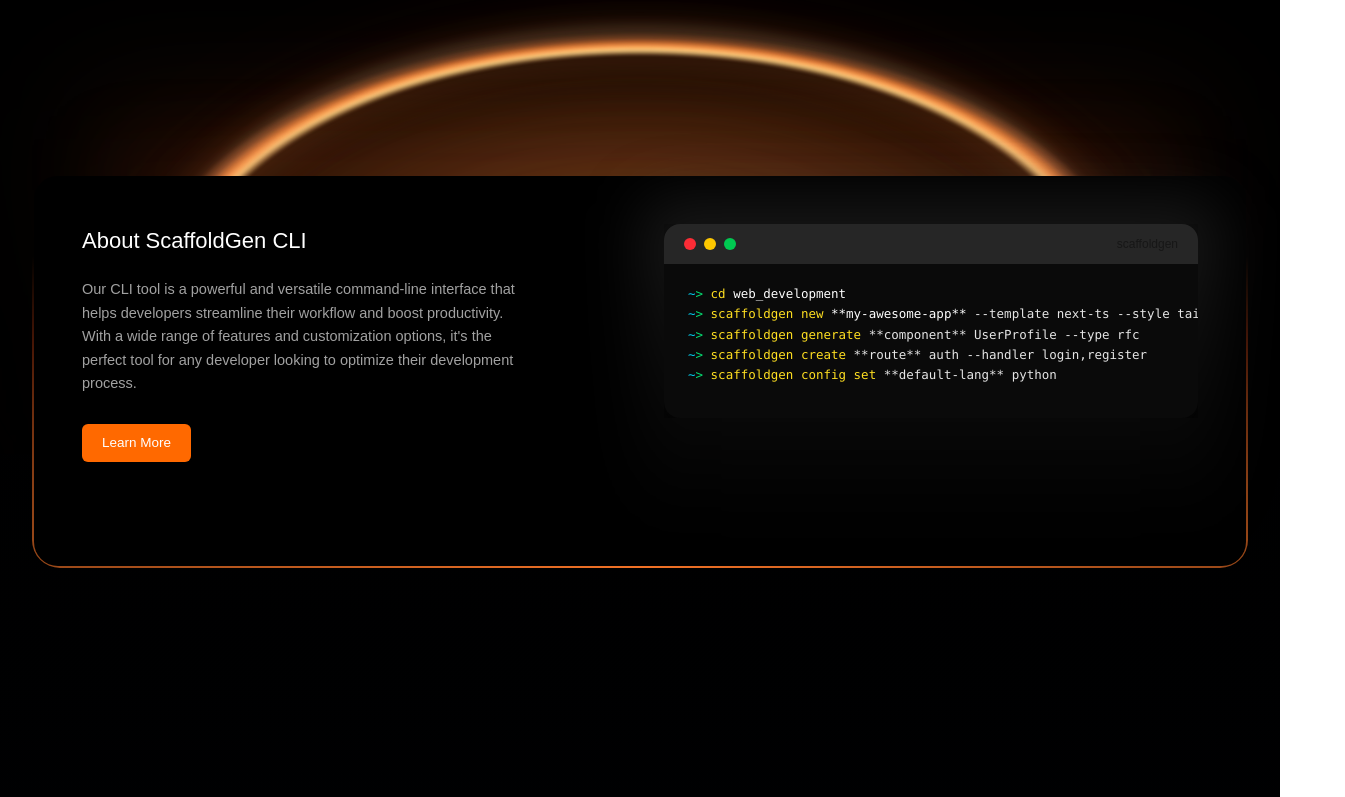
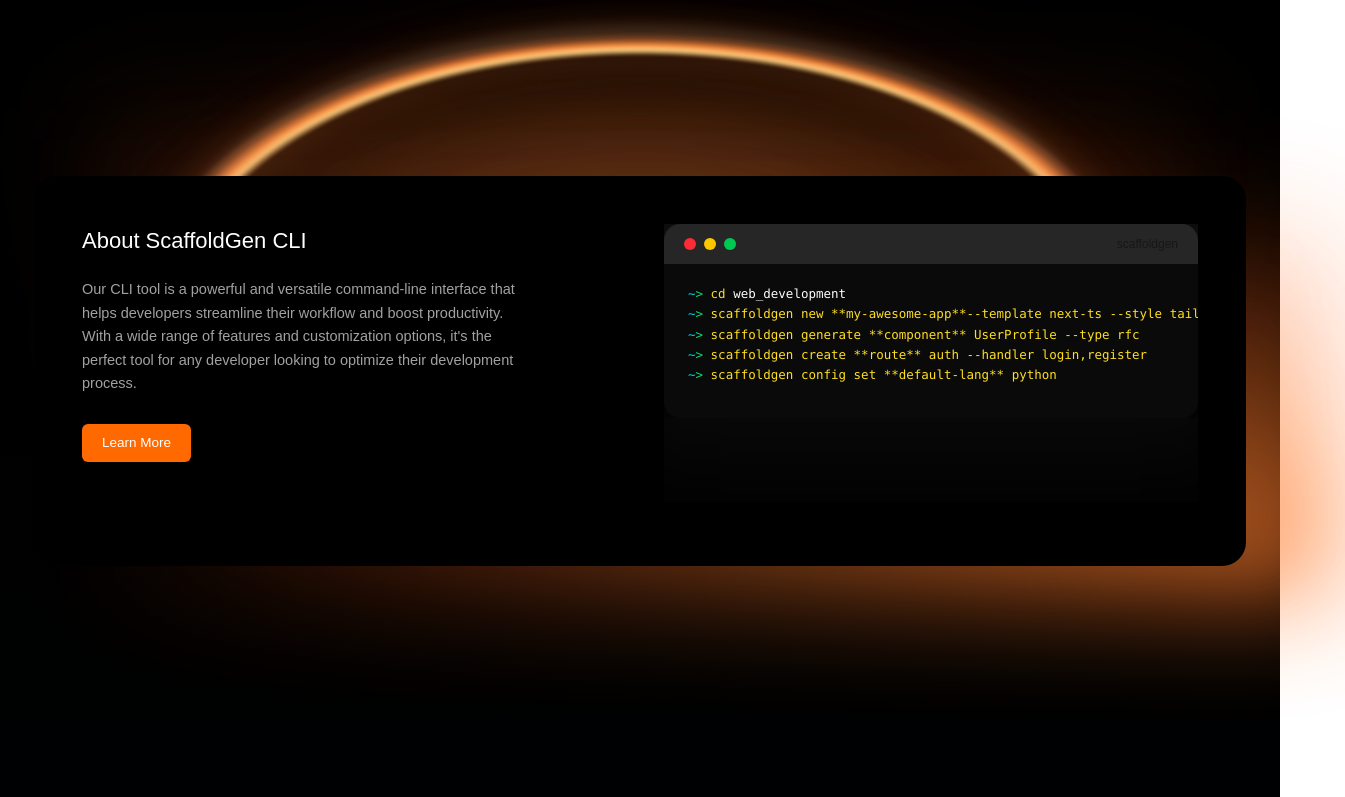
Before and after one commit to Anish-2005/ScaffoldGen, a Next.js app: page / in a window 1280 px wide. Shown: the part 411-1208 px from the top of the page, 1345 px wide, since content can reach past the window. Built offline with nearby package versions, Linux system fonts and the light colour scheme.

Commit message:
Update AboutSection.tsx

```diff
--- a/app/components/AboutSection.tsx
+++ b/app/components/AboutSection.tsx
@@ -9,15 +9,32 @@ export default function AboutSection() {
           <div className="mx-auto max-w-7xl px-4 sm:px-6 lg:px-8">
 
             {/* ORANGE GLOW SHELL */}
-            <div className="relative rounded-[20px] md:rounded-[24px] lg:rounded-[28px] p-[2px]">
-              <div
-                className="absolute inset-0 rounded-[20px] md:rounded-[24px] lg:rounded-[28px]"
-                style={{
-                  background:
-                    "radial-gradient(130% 130% at 50% 100%, rgba(255,120,40,0.95) 0%, rgba(255,120,40,0.6) 38%, rgba(255,80,20,0.28) 58%, transparent 72%)",
-                  filter: "blur(20px) md:blur(32px) lg:blur(42px)",
-                }}
-              />
+       <div className="relative rounded-[20px] md:rounded-[24px] lg:rounded-[28px] p-[2px]">
+
+  {/* PRIMARY GLOW */}
+  <div
+    className="
+      absolute inset-[-8%]
+      rounded-[28px]
+      bg-[radial-gradient(ellipse_at_bottom_right,rgba(255,120,40,0.85)_0%,rgba(255,120,40,0.45)_30%,rgba(255,90,20,0.25)_48%,transparent_65%)]
+      blur-[40px]
+      md:blur-[48px]
+      lg:blur-[56px]
+      opacity-90
+    "
+  />
+
+  {/* SOFT EDGE BOOST (very subtle) */}
+  <div
+    className="
+      absolute inset-[-4%]
+      rounded-[26px]
+      bg-[radial-gradient(ellipse_at_bottom_right,rgba(255,140,60,0.25)_0%,transparent_60%)]
+      blur-[22px]
+      opacity-60
+    "
+  />
+
 
               {/* MAIN FLOATING CARD */}
               <div className="relative rounded-[16px] md:rounded-[20px] lg:rounded-[24px] bg-black px-5 pt-6 pb-8 sm:px-7 sm:pt-8 sm:pb-10 md:px-10 md:pt-10 md:pb-12 lg:px-12 lg:pt-12 lg:pb-16">
@@ -29,7 +46,7 @@ export default function AboutSection() {
                       About ScaffoldGen CLI
                     </h3>
 
-                    <p className="mt-4 md:mt-5 max-w-full md:max-w-md text-sm md:text-[13.5px] lg:text-[14px] xl:text-[14.5px] leading-relaxed text-neutral-400">
+                    <p className="mt-4 md:mt-5 px-4 py-2 md:px-0 md:py-0 max-w-full md:max-w-md text-sm md:text-[13.5px] lg:text-[14px] xl:text-[14.5px] leading-relaxed text-neutral-400">
                       Our CLI tool is a powerful and versatile command-line interface that
                       helps developers streamline their workflow and boost productivity.
                       With a wide range of features and customization options, it's the
@@ -46,10 +63,10 @@ export default function AboutSection() {
                   </div>
 
                   {/* TERMINAL AREA */}
-                  <div className="relative lg:order-2">
+                  <div className="relative px-4 py-2 md:px-0 md:py-0 overflow-hidden lg:order-2">
 
                     {/* GREY DEPTH GLOW */}
-                    <div className="absolute -inset-x-3 -inset-y-3 sm:-inset-x-4 sm:-inset-y-4 md:-inset-x-5 md:-inset-y-5 lg:-inset-x-6 lg:-inset-y-6 rounded-xl md:rounded-2xl lg:rounded-3xl bg-gradient-to-b from-neutral-700/40 via-neutral-800/30 to-transparent blur-[16px] md:blur-[22px] lg:blur-[26px] xl:blur-[30px]" />
+                    <div className="absolute -inset-x-2 -inset-y-2 sm:-inset-x-3 sm:-inset-y-3 md:-inset-x-4 md:-inset-y-4 lg:-inset-x-5 lg:-inset-y-5 xl:-inset-x-6 xl:-inset-y-6 rounded-xl md:rounded-2xl lg:rounded-3xl bg-gradient-to-b from-neutral-700/40 via-neutral-800/30 to-transparent blur-[16px] md:blur-[22px] lg:blur-[26px] xl:blur-[30px]" />
 
                     {/* TERMINAL WRAPPER */}
                     <div className="relative overflow-x-auto">
@@ -68,10 +85,10 @@ export default function AboutSection() {
                         {/* BODY */}
                         <pre className="px-2 pt-2 pb-3 sm:px-3 sm:pt-3 sm:pb-4 md:px-4 md:pt-4 md:pb-5 lg:px-5 lg:pt-4 lg:pb-6 xl:px-6 xl:pt-5 xl:pb-8 text-[8px] sm:text-[9px] md:text-[10px] lg:text-xs xl:text-[12.5px] leading-relaxed text-neutral-200 whitespace-pre overflow-x-auto">
 <span className="text-cyan-400">~</span><span className="text-green-400">&gt;</span> <span className="text-yellow-300">cd</span> <span className="text-white">web_development</span>{"\n"}
-<span className="text-cyan-400">~</span><span className="text-green-400">&gt;</span> <span className="text-yellow-300">scaffoldgen new</span> <span className="text-white">**my-awesome-app**</span> --template next-ts --style tailwind{"\n"}
-<span className="text-cyan-400">~</span><span className="text-green-400">&gt;</span> <span className="text-yellow-300">scaffoldgen generate</span> **component** UserProfile --type rfc{"\n"}
-<span className="text-cyan-400">~</span><span className="text-green-400">&gt;</span> <span className="text-yellow-300">scaffoldgen create</span> **route** auth --handler login,register{"\n"}
-<span className="text-cyan-400">~</span><span className="text-green-400">&gt;</span> <span className="text-yellow-300">scaffoldgen config set</span> **default-lang** python
+<span className="text-cyan-400">~</span><span className="text-green-400">&gt;</span> <span className="text-yellow-300">scaffoldgen new</span> <span className="text-yellow-300">**my-awesome-app**--template next-ts --style tailwind </span> {"\n"}
+<span className="text-cyan-400">~</span><span className="text-green-400">&gt;</span> <span className="text-yellow-300">scaffoldgen generate</span> <span className="text-yellow-300">**component** UserProfile --type rfc </span> {"\n"}
+<span className="text-cyan-400">~</span><span className="text-green-400">&gt;</span> <span className="text-yellow-300">scaffoldgen create</span> <span className="text-yellow-300">**route** auth --handler login,register </span> {"\n"}
+<span className="text-cyan-400">~</span><span className="text-green-400">&gt;</span> <span className="text-yellow-300">scaffoldgen config set</span> <span className="text-yellow-300">**default-lang** python </span>
                         </pre>
 
                       </div>
```
